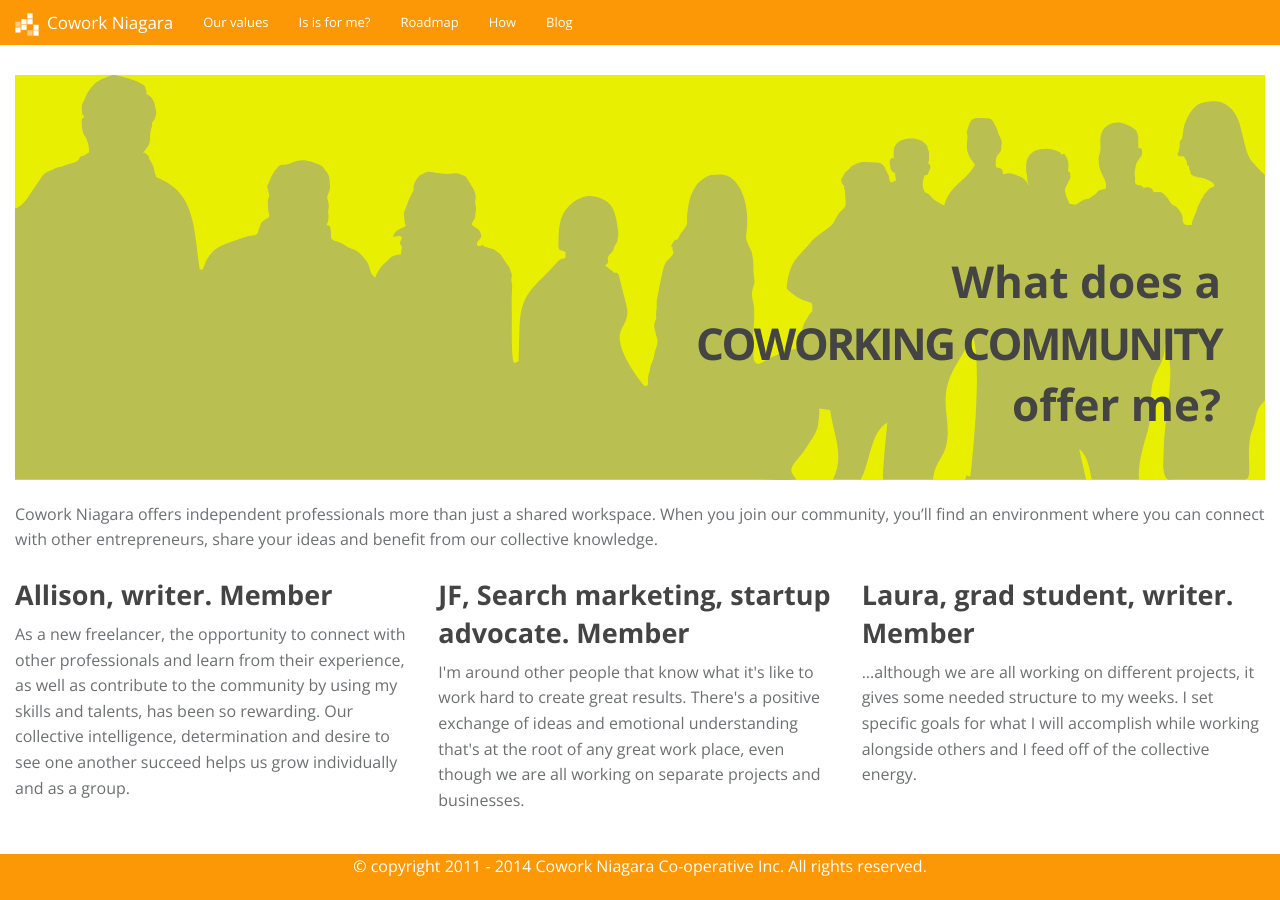
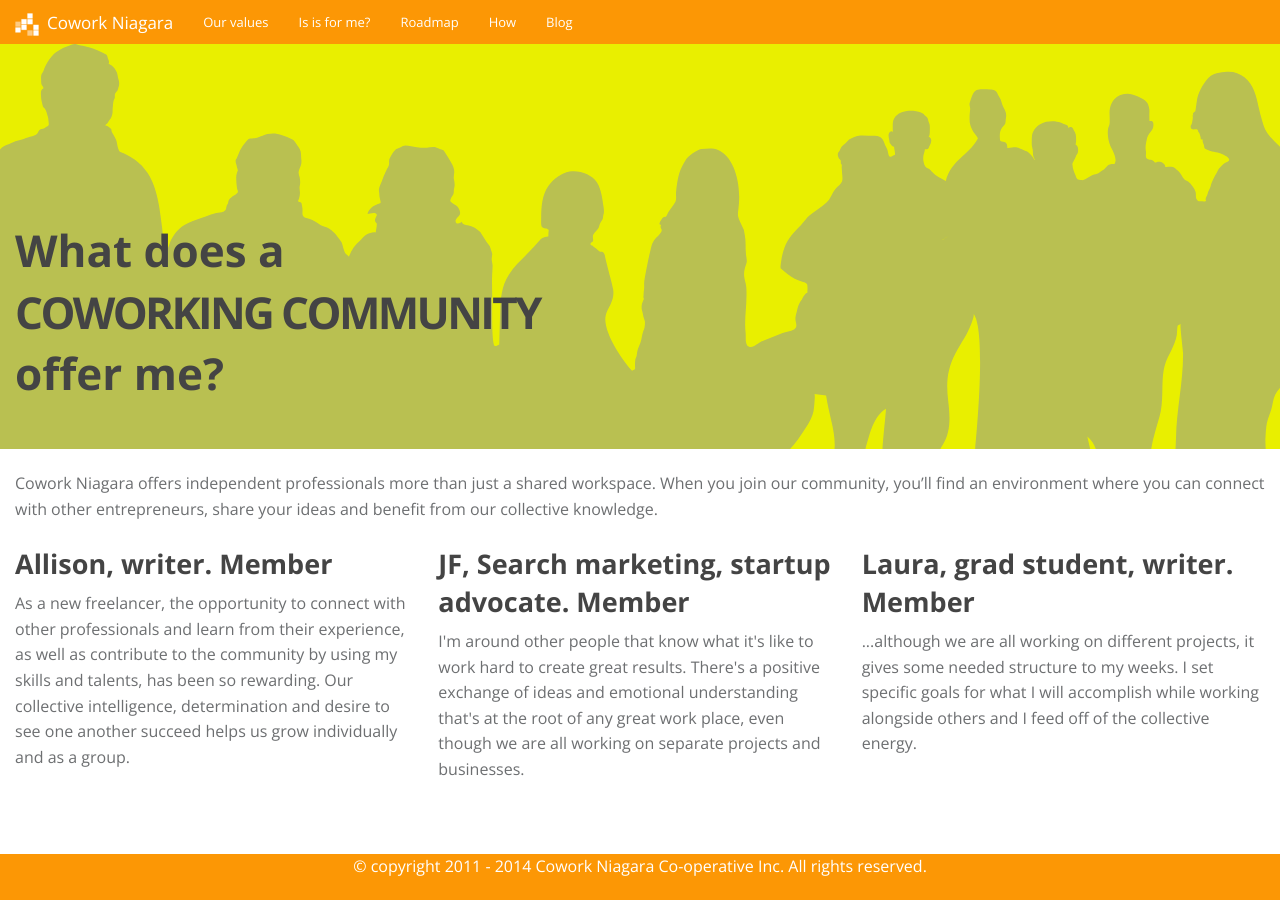
Before and after one commit to CoworkNiagara/coworkingniagara.github.io, a Jekyll site: the page built from is-it-for-me.html, in a window 1280 px wide. Built offline with Jekyll 4.4.1, drawn with Linux system fonts in a browser that asks for light colours; nearby versions of some CDN libraries.

Commit message:
Alignment fixes

```diff
--- a/scss/app.scss
+++ b/scss/app.scss
@@ -160,11 +160,12 @@
 
   h1 {
 
-    background: $starfruit url('../images/silhouette.svg') no-repeat center left;
+    background: $starfruit url('../images/silhouette.svg') no-repeat top left;
     @include background-size(cover);
     min-height: 8em;
     padding: 4em 1em 1em;
-    text-align: right;
+    text-align: left;
+    margin: -.2em -1em .5em;
 
     strong {
       @include blocktext;
```
Also changed, not shown: stylesheets/app.css, 2 other files.
